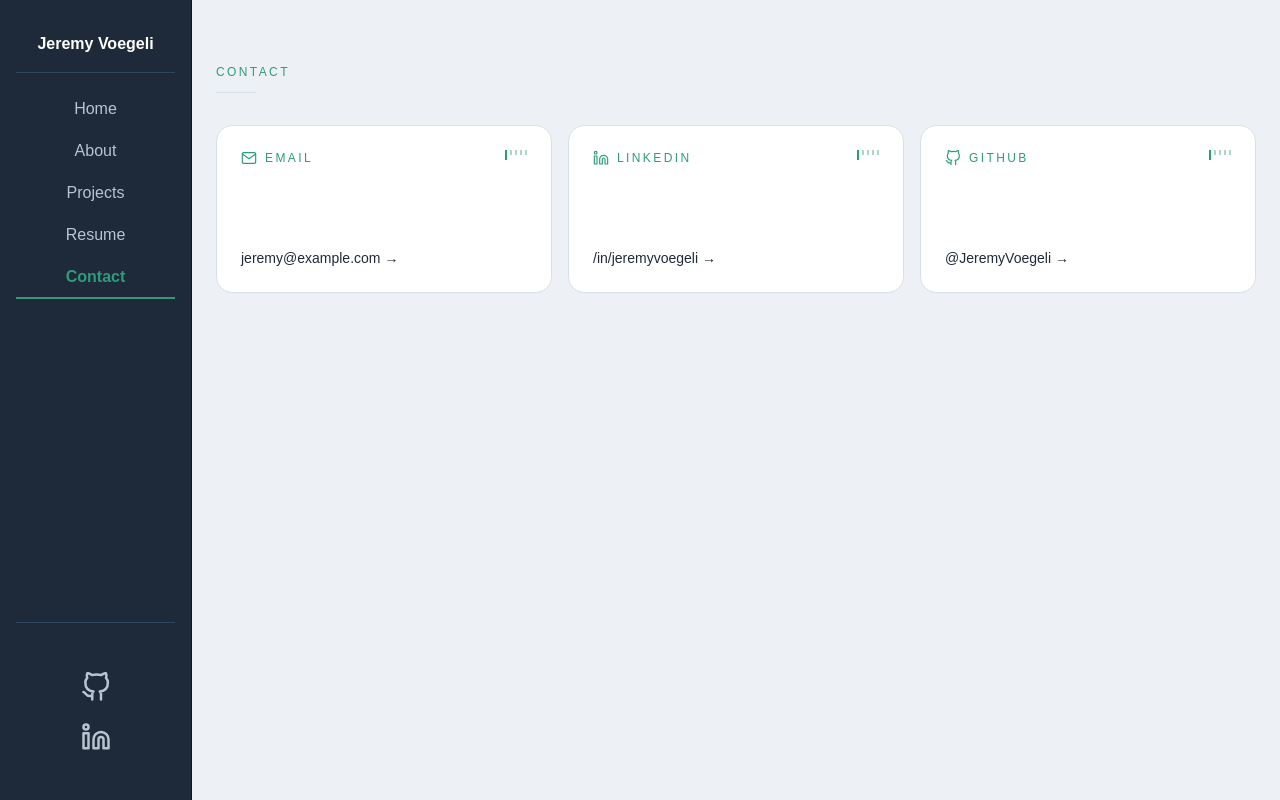
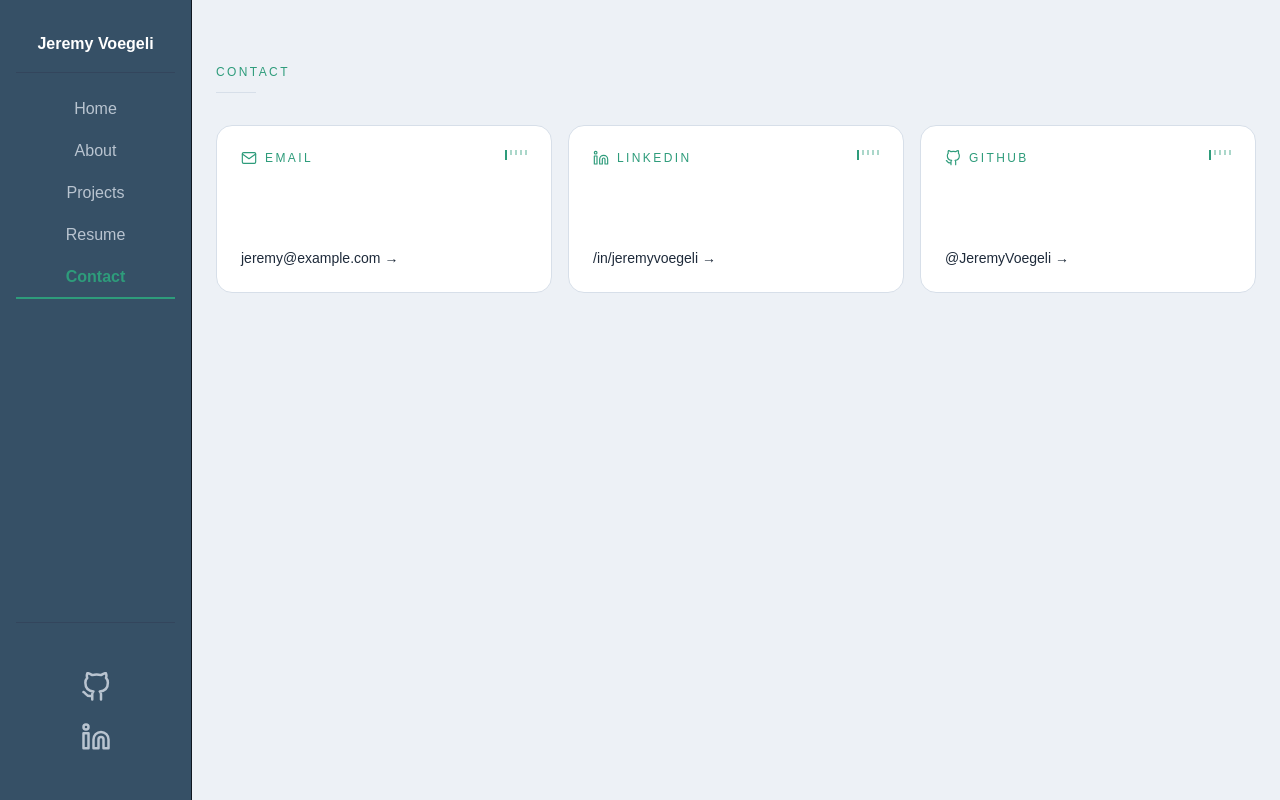
Before and after one commit to JeremyVoegeli/personal-website, a Next.js app: page /contact in a window 1280 px wide. Built offline with nearby package versions, Linux system fonts and the light colour scheme.

Commit message:
messing around with some colors for nav bar:

```diff
--- a/src/app/components/Nav.jsx
+++ b/src/app/components/Nav.jsx
@@ -25,7 +25,7 @@ export default function Nav() {
             className={`text-center py-2 mx-4 border-b-2 transition-colors ${
               isActive
                 ? 'font-semibold text-[#2E9C7B] border-[#2E9C7B]'
-                : 'text-[#B9C4D0] border-transparent hover:text-white hover:border-[#33455C]'
+                : 'text-[#B9C4D0] border-transparent hover:text-white hover:border-[#607da1]'
             }`}
           >
             {item.label}
--- a/src/app/layout.js
+++ b/src/app/layout.js
@@ -17,7 +17,7 @@ export default function RootLayout({ children }) {
   return (
     <html>
       <body className={`min-h-screen flex ${display.variable} ${sans.variable} ${mono.variable}`}>
-        <aside className="fixed w-48 shrink-0 h-screen flex flex-col bg-[#1E2A3A] text-[#EDF1F6] border-r border-[#0F1720]">
+        <aside className="fixed w-48 shrink-0 h-screen flex flex-col bg-[#365066] text-[#EDF1F6] border-r border-[#0F1720]">
           <span className="text-center font-display font-semibold pt-8 pb-4 text-white">
             Jeremy Voegeli
           </span>
```
